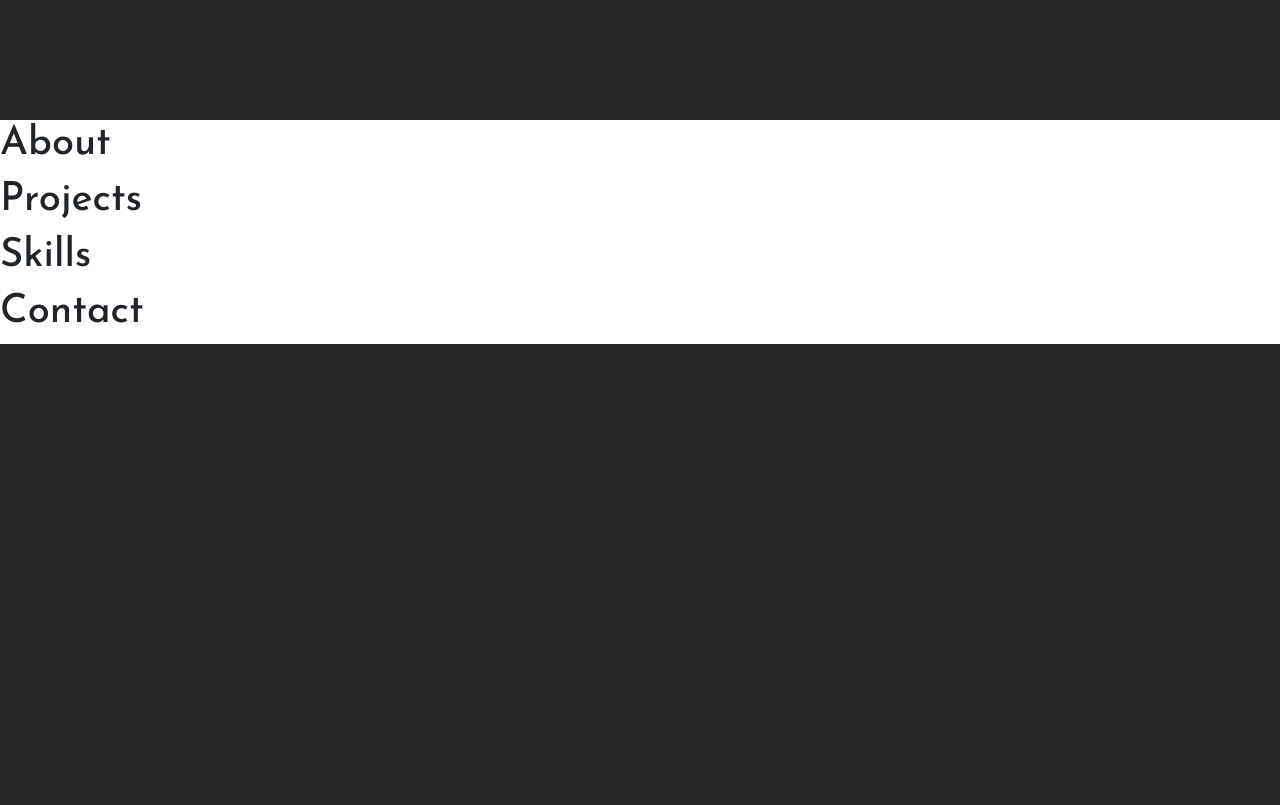
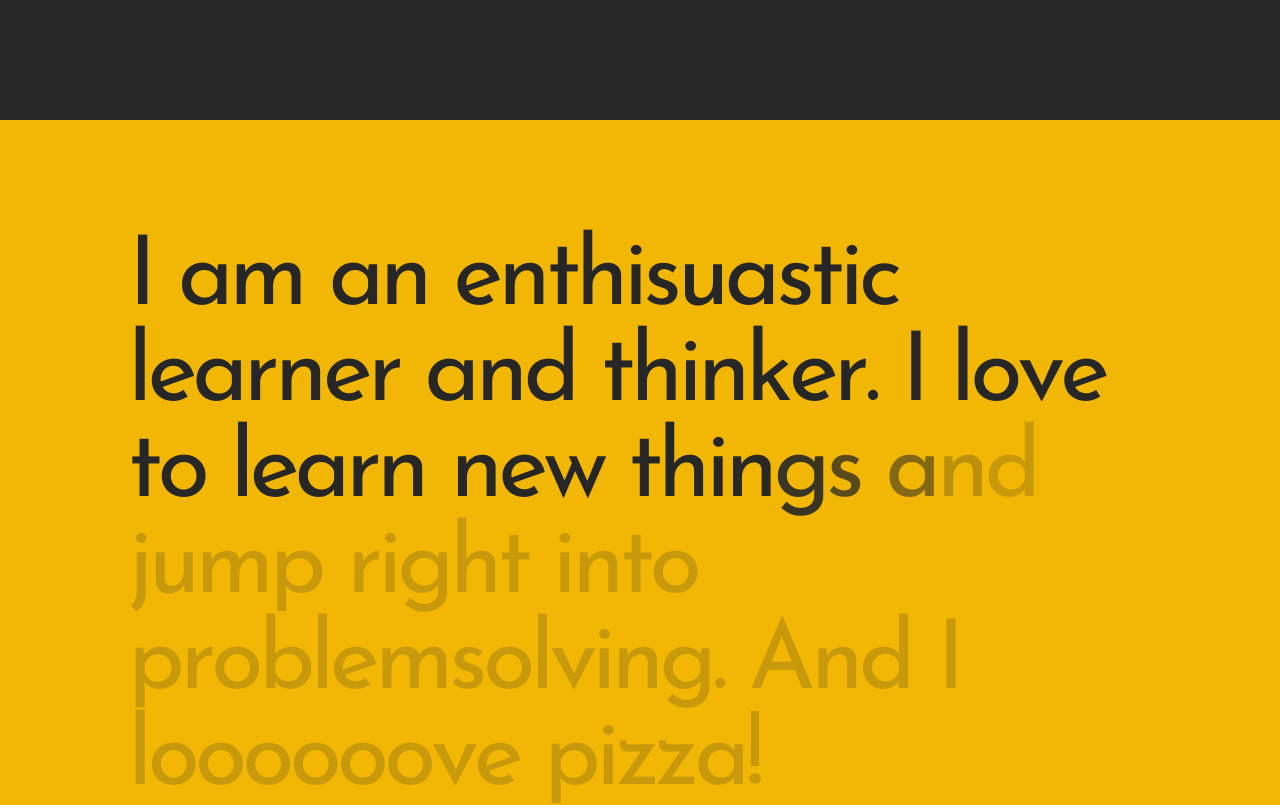
Before and after one commit to davidklmn/portfolio, a React (Create React App) app: page / in a window 1280 px wide. Shown: the part 680-1485 px from the top of the page. Before the commit the page ends 1024 px from the top, so only its background shows below. Built offline with nearby package versions, Linux system fonts and the light colour scheme.

Commit message:
About section with scroll animation

```diff
--- a/package.json
+++ b/package.json
@@ -3,15 +3,19 @@
   "version": "0.1.0",
   "private": true,
   "dependencies": {
+    "@studio-freight/lenis": "^1.0.19",
     "@testing-library/jest-dom": "^5.17.0",
     "@testing-library/react": "^13.4.0",
     "@testing-library/user-event": "^13.5.0",
     "bootstrap": "^5.3.1",
+    "gsap": "^3.12.2",
+    "lenis": "^0.0.2",
     "react": "^18.2.0",
     "react-bootstrap": "^2.8.0",
     "react-dom": "^18.2.0",
     "react-router-dom": "^6.14.2",
     "react-scripts": "5.0.1",
+    "split-type": "^0.3.3",
     "web-vitals": "^2.1.4"
   },
   "scripts": {
--- a/public/index.html
+++ b/public/index.html
@@ -39,6 +39,8 @@
       To begin the development, run `npm start` or `yarn start`.
       To create a production bundle, use `npm run build` or `yarn build`.
     -->
+    <script src="https://cdnjs.cloudflare.com/ajax/libs/gsap/3.12.2/gsap.min.js" integrity="sha512-16esztaSRplJROstbIIdwX3N97V1+pZvV33ABoG1H2OyTttBxEGkTsoIVsiP1iaTtM8b3+hu2kB6pQ4Clr5yug==" crossorigin="anonymous" referrerpolicy="no-referrer"></script>
+    <script src="https://cdnjs.cloudflare.com/ajax/libs/ScrollTrigger/1.0.6/ScrollTrigger.min.js" integrity="sha512-+LXqbM6YLduaaxq6kNcjMsQgZQUTdZp7FTaArWYFt1nxyFKlQSMdIF/WQ/VgsReERwRD8w/9H9cahFx25UDd+g==" crossorigin="anonymous" referrerpolicy="no-referrer"></script>
 
   </body>
 </html>
--- a/src/components/About.js
+++ b/src/components/About.js
@@ -1,3 +1,55 @@
+import { useEffect } from "react";
+
+import "./about.css";
+
+import SplitType from "split-type";
+import Lenis from "@studio-freight/lenis";
+import { gsap } from "gsap";
+import { ScrollTrigger } from "gsap/ScrollTrigger";
+
 export default function About() {
-  return <h1>About</h1>;
+  gsap.registerPlugin(ScrollTrigger);
+
+  //* Basic Lenis Smooth Scroll
+  const lenis = new Lenis();
+
+  function raf(time) {
+    lenis.raf(time);
+    requestAnimationFrame(raf);
+  }
+
+  requestAnimationFrame(raf);
+
+  //* Split Type which splits the p tag into divs
+
+  useEffect(() => {
+    function runSplit() {
+      const text = new SplitType("#split", { types: "words, chars" });
+
+      gsap.from(text.chars, {
+        scrollTrigger: {
+          trigger: text.chars,
+          start: "top 90%",
+          end: "top 40%",
+          scrub: true,
+          markers: false,
+        },
+        opacity: 0.2,
+        stagger: 0.1,
+      });
+    }
+
+    runSplit();
+  });
+
+  return (
+    <div id="about" className="about-container">
+      <div>
+        <p id="split">
+          I am an enthisuastic learner and thinker. I love to learn new things
+          and jump right into problemsolving. And I loooooove pizza!
+        </p>
+      </div>
+    </div>
+  );
 }
--- /dev/null
+++ b/src/components/about.css
@@ -0,0 +1,22 @@
+.about-container{
+    background-color: var(--darkyellow);
+    color: var(--darkgrey);
+    width: 100%;
+    height: 100vh;
+
+    display: flex;
+    justify-content: center;
+    align-items: center;
+}
+
+.about-container p {
+    width: 80%;
+    font-size: 6rem;
+    margin: auto;
+    letter-spacing: -5px;
+    line-height: 6rem;
+}
+
+#split{
+    font-kerning: none;
+}
--- a/src/index.css
+++ b/src/index.css
@@ -25,3 +25,24 @@ body {
 code {
   font-family: 'JosefinSans'
 }
+
+/* Lenis recommended CSS */
+html.lenis {
+  height: auto;
+}
+
+.lenis.lenis-smooth {
+  scroll-behavior: auto;
+}
+
+.lenis.lenis-smooth [data-lenis-prevent] {
+  overscroll-behavior: contain;
+}
+
+.lenis.lenis-stopped {
+  overflow: hidden;
+}
+
+.lenis.lenis-scrolling iframe {
+  pointer-events: none;
+}
```
Also changed, not shown: 1 other file (tests, documents, lock files or other folders).
